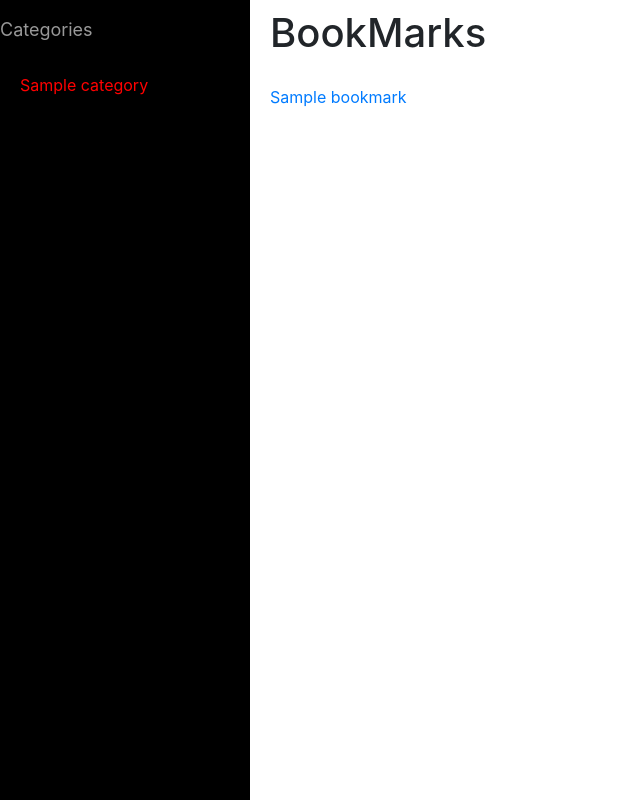
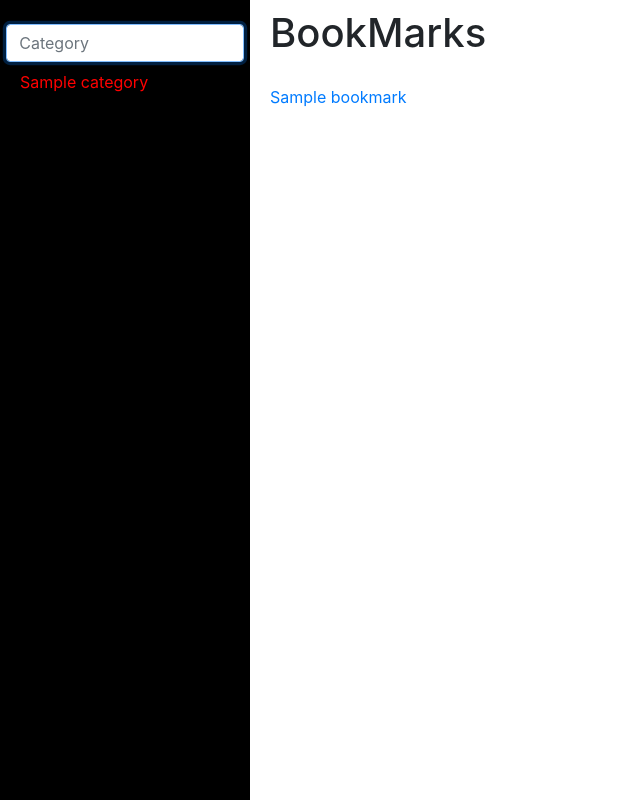
Before and after one commit to anshbansal/Bookmarker, a Django app: template templates/BookMarker/search.html in a window 1280 px wide. Shown: the whole page, without its empty margins (0-640 px from the left). Run offline with Django 3.2, Linux system fonts and the light colour scheme; the template is opened without the code that fills it: most values are stand-ins (such as "Sample title", 1, 10 or a date in 2020); some libraries are stand-ins or nearby versions.

Commit message:
Added Test of autocomplete

```diff
--- a/templates/BookMarker/search.html
+++ b/templates/BookMarker/search.html
@@ -25,9 +25,10 @@
     <!-- Sidebar -->
     <div id="sidebar-wrapper">
         <ul class="sidebar-nav">
-            <div class="sidebar-brand">
-                <a>Categories</a>
-            </div>
+            <br>
+            <input type="text" class="form-control" style="width: 95%; margin: 0 auto" placeholder="Category" autofocus
+                   id="category_inp">
+
             {% for category in categories %}
                 <li style="color: red" onclick="my_custom()">{{ category }}</li>
             {% endfor %}
@@ -44,11 +45,11 @@
         <!-- Keep all page content within the page-content inset div! -->
         <div class="page-content inset">
             {% for bookmark in bookmarks %}
-            <div class="row">
-                <div class="col-md-12">
-                      <a href="{{ bookmark.url_content }}" target="_blank">{{ bookmark }}</a>
+                <div class="row">
+                    <div class="col-md-12">
+                        <a href="{{ bookmark.url_content }}" target="_blank">{{ bookmark }}</a>
+                    </div>
                 </div>
-            </div>
             {% endfor %}
         </div>
     </div>
@@ -57,11 +58,14 @@
 <!-- JavaScript -->
 <script src="{% static 'BookMarker/js/jquery-2.1.1.js' %}" type="text/javascript"></script>
 <script src="{% static 'BookMarker/js/bootstrap.js' %}" type="text/javascript"></script>
+<script src="https://ajax.googleapis.com/ajax/libs/jqueryui/1.8.16/jquery-ui.min.js" type="text/javascript"></script>
 
 <script>
-    function my_custom() {
-        alert("Help");
-    }
+    $(function() {
+        $("#category_inp").autocomplete({
+            source: "auto/"
+        });
+    });
 </script>
 </body>
 
--- a/urls.py
+++ b/urls.py
@@ -4,5 +4,6 @@ from BookMarker import views
 
 urlpatterns = patterns('',
     url(r'^(?P<pk>\d+)/$', views.DetailView.as_view(), name='detail'),
-    url(r'^search/$', views.get_category)
+    url(r'^search/auto', views.category_autocomplete, name='category_autocomplete'),
+    url(r'^search/$', views.get_category),
 )
```
Also changed, not shown: views.py (+18 -0 lines).
